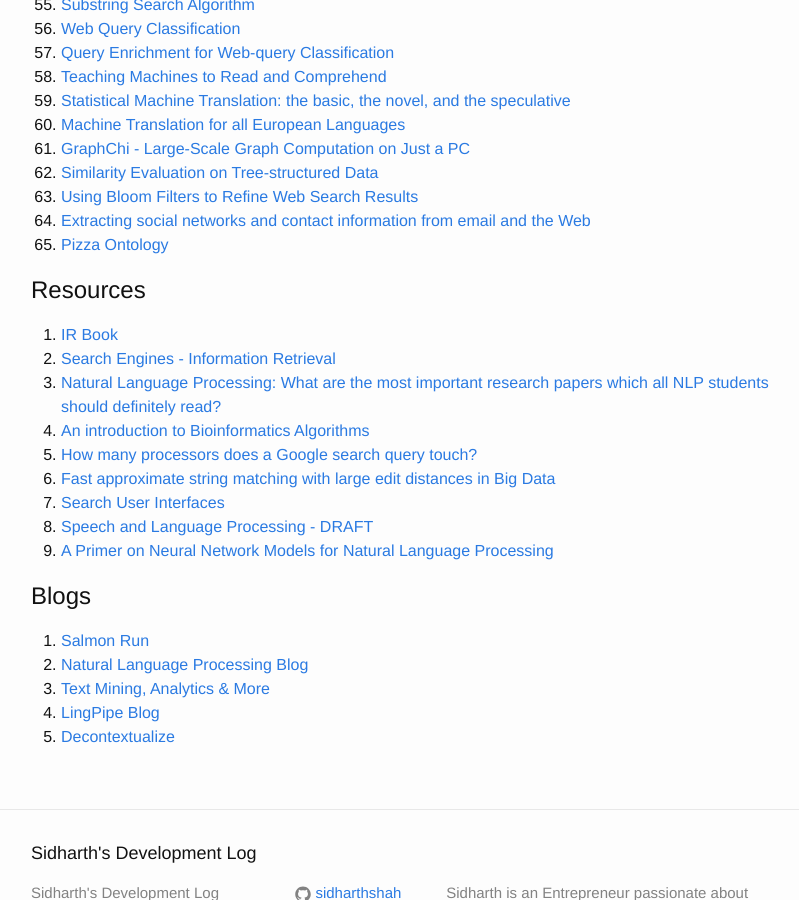
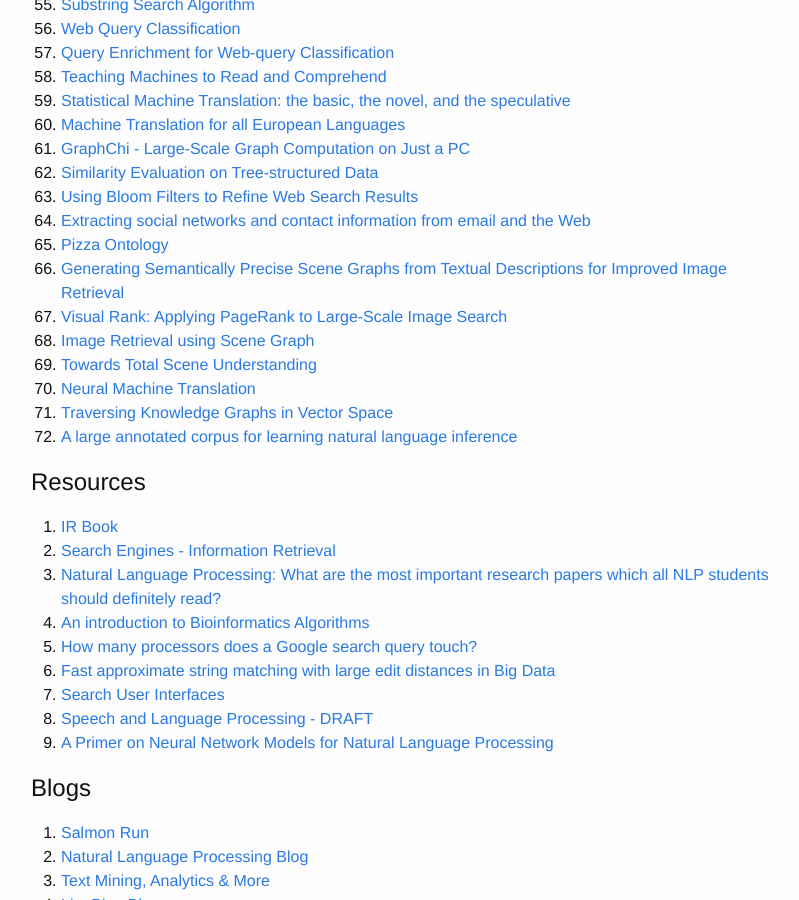
Before and after one commit to sidharthshah/sidharthshah.github.com, a Jekyll site: the page built from information-retrieval.md, in a window 1280 px wide and 900 px high, scrolled down 2394 px. Shown: the whole window, without its empty margins (239-1038 px from the left). Built offline with Jekyll 4.4.1, drawn with Linux system fonts in a browser that asks for light colours.

Commit message:
added more resources

```diff
--- a/information-retrieval.md
+++ b/information-retrieval.md
@@ -108,6 +108,14 @@
 63. [Using Bloom Filters to Refine Web Search Results](http://research.microsoft.com/en-us/um/people/navendu/mypapers/webdb05tr.pdf)
 64. [Extracting social networks and contact information from email and the Web](http://scholarworks.umass.edu/cgi/viewcontent.cgi?article=1035&context=cs_faculty_pubs)
 65. [Pizza Ontology](https://cs.uwaterloo.ca/~a78khan/docs/PizzaOntologyReview.pdf)
+66. [Generating Semantically Precise Scene Graphs from Textual Descriptions for Improved Image Retrieval](http://nlp.stanford.edu/pubs/schuster-krishna-chang-feifei-manning-vl15.pdf)
+67. [Visual Rank: Applying PageRank to Large-Scale Image Search](http://www.kevinjing.com/jing_pami.pdf)
+68. [Image Retrieval using Scene Graph](http://hci.stanford.edu/publications/2015/scenegraphs/JohnsonCVPR2015.pdf)
+69. [Towards Total Scene Understanding](http://vision.stanford.edu/projects/totalscene/)
+70. [Neural Machine Translation](http://arxiv.org/pdf/1409.0473v6.pdf)
+71. [Traversing Knowledge Graphs in Vector Space](http://arxiv.org/pdf/1506.01094v2.pdf)
+72. [A large annotated corpus for learning natural language inference](http://nlp.stanford.edu/pubs/snli_paper.pdf)
+
 
 Resources
 =========
```
Also changed, not shown: recommendations.md (+1 -0 lines).
